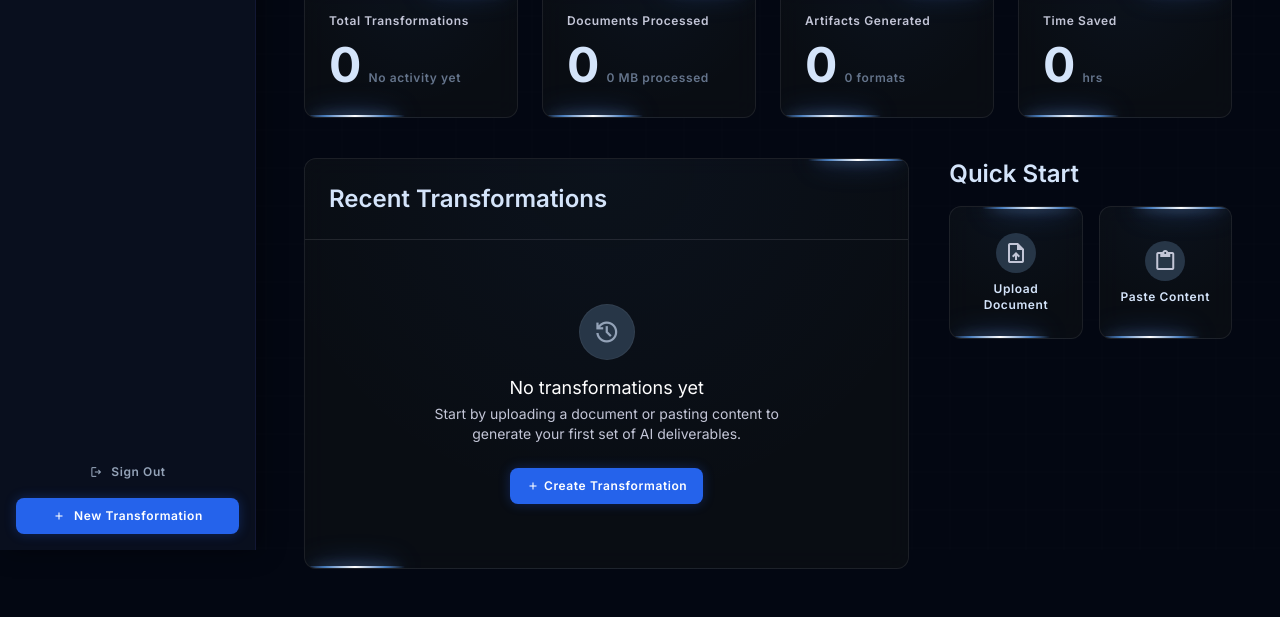
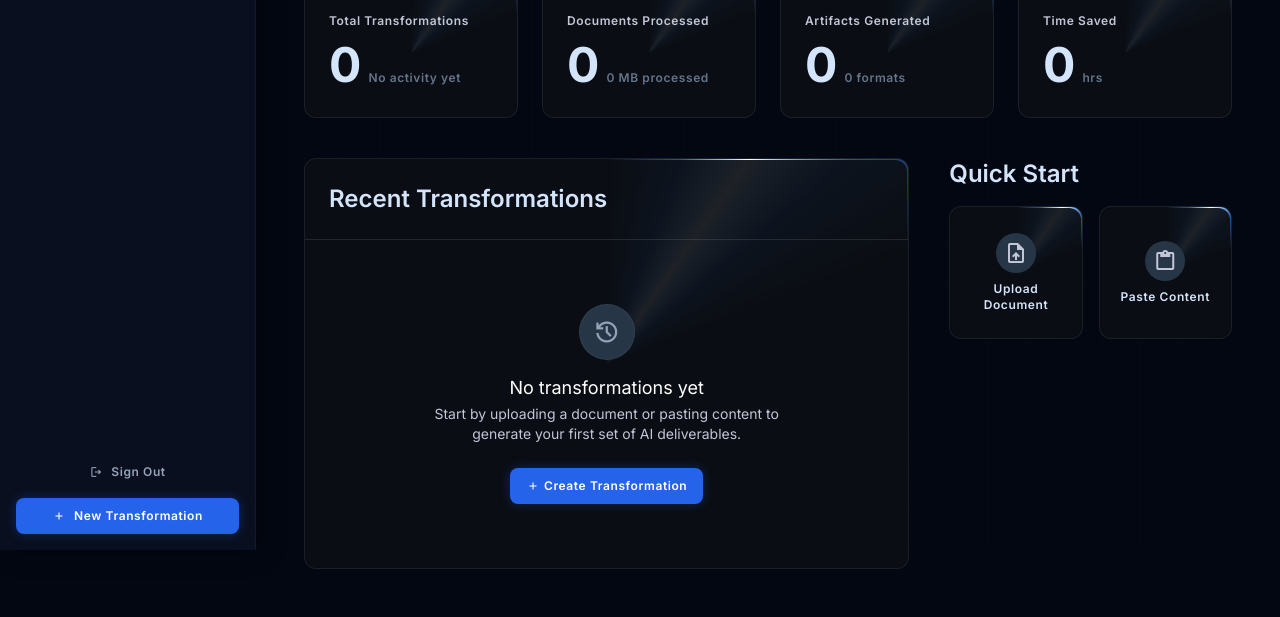
Before and after one commit to tahirazeem145/Transform-AI, a plain HTML site: page dashboard.html in a window 1280 px wide. Shown: the part 250-867 px from the top of the page. Drawn offline with nearby package versions, Linux system fonts and the light colour scheme.

Commit message:
Implement 360-degree rotating perimeter border glow beam around all cards

```diff
--- a/dashboard.html
+++ b/dashboard.html
@@ -210,59 +210,56 @@
             overflow: hidden;
         }
 
-        /* Top Border Glow: Moves Left to Right continuously (Never disappears) */
+        /* 360-Degree Rotating Border Glow Beam */
         .glass-panel::before {
             content: '';
             position: absolute;
-            top: 0;
-            left: 0;
-            width: 100px;
-            height: 2px;
-            background: linear-gradient(90deg, transparent 0%, rgba(96, 165, 250, 0.7) 20%, rgba(255, 255, 255, 1) 50%, rgba(96, 165, 250, 0.7) 80%, transparent 100%);
-            animation: topBorderGlow 5s ease-in-out infinite alternate;
-            filter: drop-shadow(0 0 6px rgba(147, 197, 253, 1)) drop-shadow(0 0 12px rgba(59, 130, 246, 0.8));
+            top: -50%;
+            left: -50%;
+            width: 200%;
+            height: 200%;
+            background: conic-gradient(
+                from 0deg,
+                transparent 0deg,
+                transparent 60deg,
+                rgba(59, 130, 246, 0.6) 80deg,
+                rgba(147, 197, 253, 1) 90deg,
+                rgba(255, 255, 255, 1) 95deg,
+                rgba(147, 197, 253, 1) 100deg,
+                rgba(59, 130, 246, 0.6) 110deg,
+                transparent 130deg,
+                transparent 360deg
+            );
+            animation: rotateBorderGlow 6s linear infinite;
             pointer-events: none;
-            z-index: 4;
+            z-index: 0;
         }
 
-        /* Bottom Border Glow: Moves in OPPOSITE direction (Right to Left continuously) */
+        /* Inner Glass Background Mask (Leaves 1px rotating border glow visible) */
         .glass-panel::after {
             content: '';
             position: absolute;
-            bottom: 0;
-            left: 0;
-            width: 100px;
-            height: 2px;
-            background: linear-gradient(90deg, transparent 0%, rgba(96, 165, 250, 0.7) 20%, rgba(255, 255, 255, 1) 50%, rgba(96, 165, 250, 0.7) 80%, transparent 100%);
-            animation: bottomBorderGlow 5s ease-in-out infinite alternate;
-            filter: drop-shadow(0 0 6px rgba(147, 197, 253, 1)) drop-shadow(0 0 12px rgba(59, 130, 246, 0.8));
+            inset: 1px;
+            background: rgba(11, 15, 20, 0.92);
+            border-radius: inherit;
             pointer-events: none;
-            z-index: 4;
+            z-index: 1;
         }
 
-        /* Top border: Left (0) <-> Right (100% - 100px) */
-        @keyframes topBorderGlow {
+        /* Ensure all card contents sit above the rotating border & mask */
+        .glass-panel > * {
+            position: relative;
+            z-index: 2;
+        }
+
+        /* Full 360-Degree Continuous Rotation along the border */
+        @keyframes rotateBorderGlow {
             0% {
-                left: 0%;
+                transform: rotate(0deg);
             }
             100% {
-                left: calc(100% - 100px);
+                transform: rotate(360deg);
             }
-        }
-
-        /* Bottom border: Starts at Right (100% - 100px) <-> Left (0%) in OPPOSITE direction */
-        @keyframes bottomBorderGlow {
-            0% {
-                left: calc(100% - 100px);
-            }
-            100% {
-                left: 0%;
-            }
-        }
-
-        /* Inside card soft ambient glow */
-        .glass-panel {
-            background-image: radial-gradient(circle at 50% 0%, rgba(59, 130, 246, 0.04) 0%, transparent 70%);
         }
 
         /* Subtle, gentle pop-up on cursor hover */
```
Also changed, not shown: new-transformation.html (+34 -37 lines).
